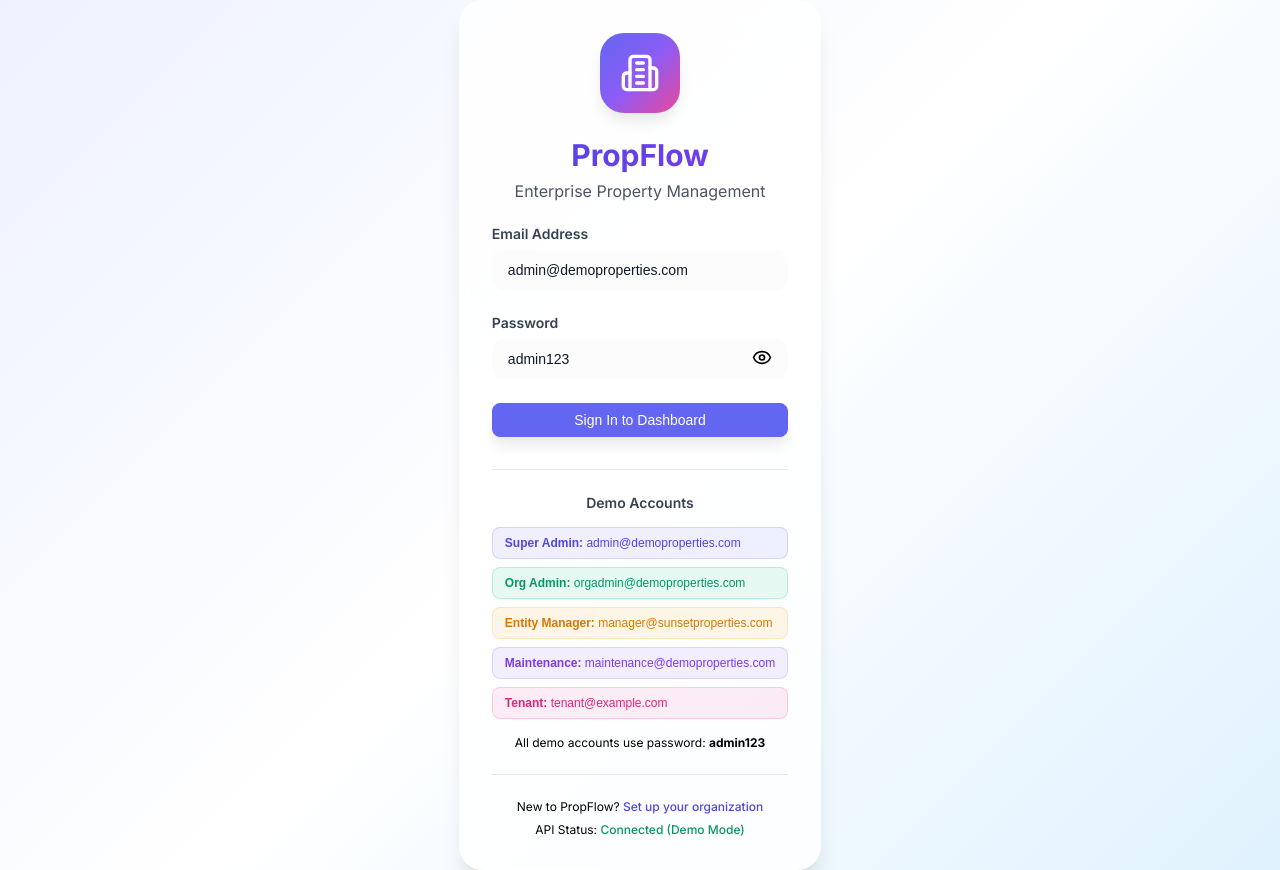
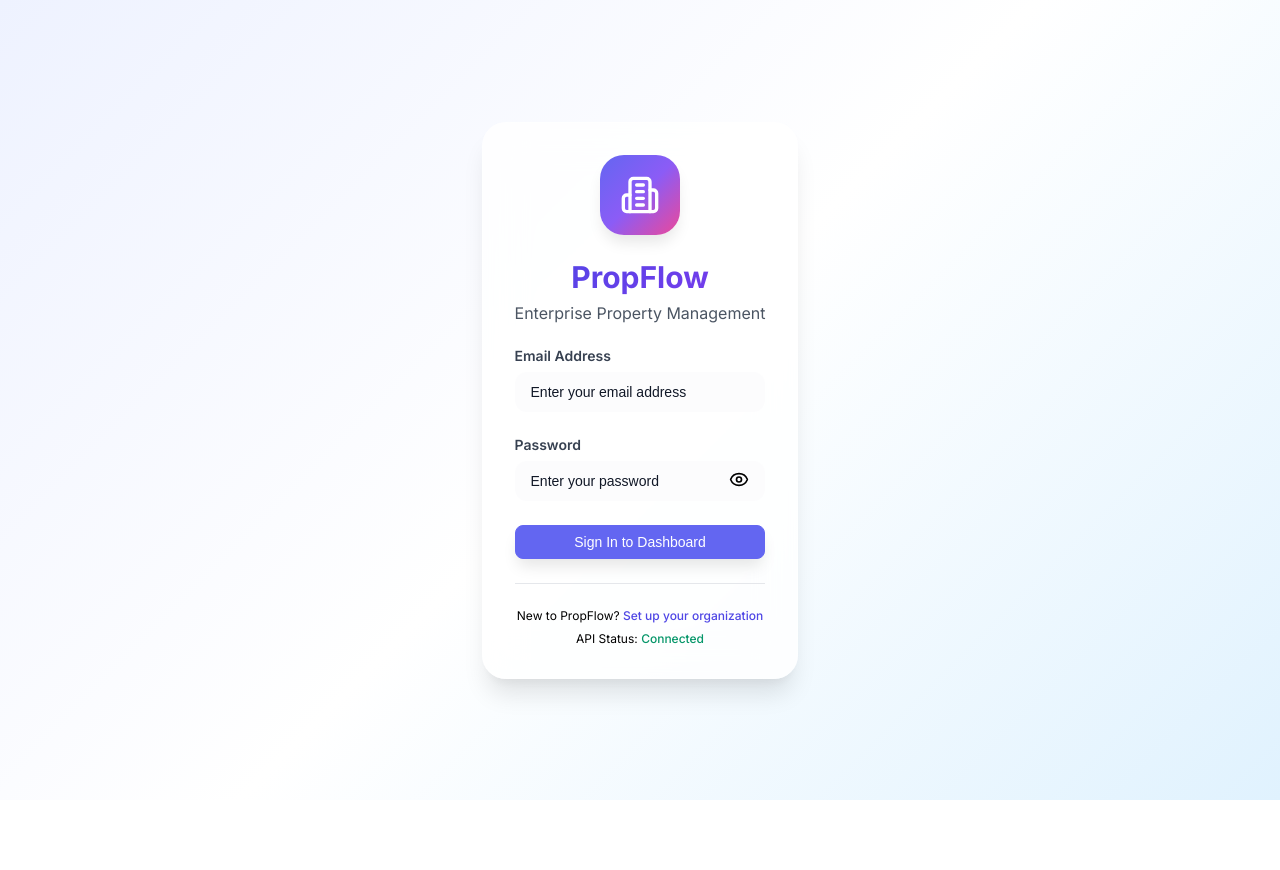
Before and after one commit to wbellan/property-management-system-client, a React (Vite) app: page /login in a window 1280 px wide. After the commit the page ends 800 px from the top, so only its background shows below. Built offline with nearby package versions, Linux system fonts and the light colour scheme; no server answers.

Commit message:
Removed demo info from login page.

```diff
--- a/src/components/auth/LoginForm.tsx
+++ b/src/components/auth/LoginForm.tsx
@@ -57,10 +57,6 @@ export const LoginForm: React.FC<LoginFormProps> = ({ onLogin, isLoading, error
     setCredentials(prev => ({ ...prev, [field]: e.target.value }));
   };
 
-  const handleDemoLogin = (email: string, role: string) => {
-    setCredentials({ email, password: 'admin123' });
-  };
-
   return (
     <div className="min-h-screen bg-gradient flex items-center justify-center">
       <div className="card animate-fade-in" style={{ maxWidth: '32rem' }}>
@@ -97,7 +93,7 @@ export const LoginForm: React.FC<LoginFormProps> = ({ onLogin, isLoading, error
               value={credentials.email}
               onChange={handleInputChange('email')}
               className="form-input"
-              placeholder="admin@demoproperties.com"
+              placeholder="Enter your email address"
               required
             />
           </div>
@@ -111,7 +107,7 @@ export const LoginForm: React.FC<LoginFormProps> = ({ onLogin, isLoading, error
                 onChange={handleInputChange('password')}
                 className="form-input"
                 style={{ paddingRight: '3rem' }}
-                placeholder="admin123"
+                placeholder="Enter your password"
                 required
               />
               <button
@@ -140,153 +136,6 @@ export const LoginForm: React.FC<LoginFormProps> = ({ onLogin, isLoading, error
           </button>
         </form>
 
-        {/* Demo Accounts Section */}
-        <div style={{ marginTop: '2rem', paddingTop: '1.5rem', borderTop: '1px solid var(--gray-200)' }}>
-          <h4 style={{ fontSize: '0.875rem', fontWeight: 600, color: 'var(--gray-700)', marginBottom: '1rem', textAlign: 'center' }}>
-            Demo Accounts
-          </h4>
-          <div style={{ display: 'grid', gap: '0.5rem' }}>
-            <button
-              type="button"
-              onClick={() => handleDemoLogin('admin@demoproperties.com', 'Super Admin')}
-              style={{
-                width: '100%',
-                padding: '0.5rem 0.75rem',
-                background: 'rgba(99, 102, 241, 0.1)',
-                border: '1px solid rgba(99, 102, 241, 0.2)',
-                borderRadius: '0.5rem',
-                color: '#4f46e5',
-                fontSize: '0.75rem',
-                fontWeight: 500,
-                cursor: 'pointer',
-                transition: 'all 0.2s ease',
-                textAlign: 'left'
-              }}
-              onMouseEnter={(e) => {
-                e.target.style.background = 'rgba(99, 102, 241, 0.15)';
-              }}
-              onMouseLeave={(e) => {
-                e.target.style.background = 'rgba(99, 102, 241, 0.1)';
-              }}
-            >
-              <strong>Super Admin:</strong> admin@demoproperties.com
-            </button>
-
-            <button
-              type="button"
-              onClick={() => handleDemoLogin('orgadmin@demoproperties.com', 'Org Admin')}
-              style={{
-                width: '100%',
-                padding: '0.5rem 0.75rem',
-                background: 'rgba(16, 185, 129, 0.1)',
-                border: '1px solid rgba(16, 185, 129, 0.2)',
-                borderRadius: '0.5rem',
-                color: '#059669',
-                fontSize: '0.75rem',
-                fontWeight: 500,
-                cursor: 'pointer',
-                transition: 'all 0.2s ease',
-                textAlign: 'left'
-              }}
-              onMouseEnter={(e) => {
-                e.target.style.background = 'rgba(16, 185, 129, 0.15)';
-              }}
-              onMouseLeave={(e) => {
-                e.target.style.background = 'rgba(16, 185, 129, 0.1)';
-              }}
-            >
-              <strong>Org Admin:</strong> orgadmin@demoproperties.com
-            </button>
-
-            <button
-              type="button"
-              onClick={() => handleDemoLogin('manager@sunsetproperties.com', 'Entity Manager')}
-              style={{
-                width: '100%',
-                padding: '0.5rem 0.75rem',
-                background: 'rgba(245, 158, 11, 0.1)',
-                border: '1px solid rgba(245, 158, 11, 0.2)',
-                borderRadius: '0.5rem',
-                color: '#d97706',
-                fontSize: '0.75rem',
-                fontWeight: 500,
-                cursor: 'pointer',
-                transition: 'all 0.2s ease',
-                textAlign: 'left'
-              }}
-              onMouseEnter={(e) => {
-                e.target.style.background = 'rgba(245, 158, 11, 0.15)';
-              }}
-              onMouseLeave={(e) => {
-                e.target.style.background = 'rgba(245, 158, 11, 0.1)';
-              }}
-            >
-              <strong>Entity Manager:</strong> manager@sunsetproperties.com
-            </button>
-
-            <button
-              type="button"
-              onClick={() => handleDemoLogin('maintenance@demoproperties.com', 'Maintenance')}
-              style={{
-                width: '100%',
-                padding: '0.5rem 0.75rem',
-                background: 'rgba(139, 92, 246, 0.1)',
-                border: '1px solid rgba(139, 92, 246, 0.2)',
-                borderRadius: '0.5rem',
-                color: '#7c3aed',
-                fontSize: '0.75rem',
-                fontWeight: 500,
-                cursor: 'pointer',
-                transition: 'all 0.2s ease',
-                textAlign: 'left'
-              }}
-              onMouseEnter={(e) => {
-                e.target.style.background = 'rgba(139, 92, 246, 0.15)';
-              }}
-              onMouseLeave={(e) => {
-                e.target.style.background = 'rgba(139, 92, 246, 0.1)';
-              }}
-            >
-              <strong>Maintenance:</strong> maintenance@demoproperties.com
-            </button>
-
-            <button
-              type="button"
-              onClick={() => handleDemoLogin('tenant@example.com', 'Tenant')}
-              style={{
-                width: '100%',
-                padding: '0.5rem 0.75rem',
-                background: 'rgba(236, 72, 153, 0.1)',
-                border: '1px solid rgba(236, 72, 153, 0.2)',
-                borderRadius: '0.5rem',
-                color: '#db2777',
-                fontSize: '0.75rem',
-                fontWeight: 500,
-                cursor: 'pointer',
-                transition: 'all 0.2s ease',
-                textAlign: 'left'
-              }}
-              onMouseEnter={(e) => {
-                e.target.style.background = 'rgba(236, 72, 153, 0.15)';
-              }}
-              onMouseLeave={(e) => {
-                e.target.style.background = 'rgba(236, 72, 153, 0.1)';
-              }}
-            >
-              <strong>Tenant:</strong> tenant@example.com
-            </button>
-          </div>
-
-          <p style={{
-            fontSize: '0.75rem',
-            color: 'var(--gray-500)',
-            textAlign: 'center',
-            marginTop: '1rem'
-          }}>
-            All demo accounts use password: <strong>admin123</strong>
-          </p>
-        </div>
-
         <div className="demo-credentials">
           <div className="text-center">
             <p style={{ fontSize: '0.75rem', color: 'var(--gray-500)', marginBottom: '0.5rem' }}>
@@ -310,7 +159,7 @@ export const LoginForm: React.FC<LoginFormProps> = ({ onLogin, isLoading, error
                 color: navigator.onLine ? '#059669' : '#dc2626',
                 fontWeight: 500
               }}>
-                {navigator.onLine ? 'Connected (Demo Mode)' : 'Offline'}
+                {navigator.onLine ? 'Connected' : 'Offline'}
               </span>
             </p>
           </div>
```
